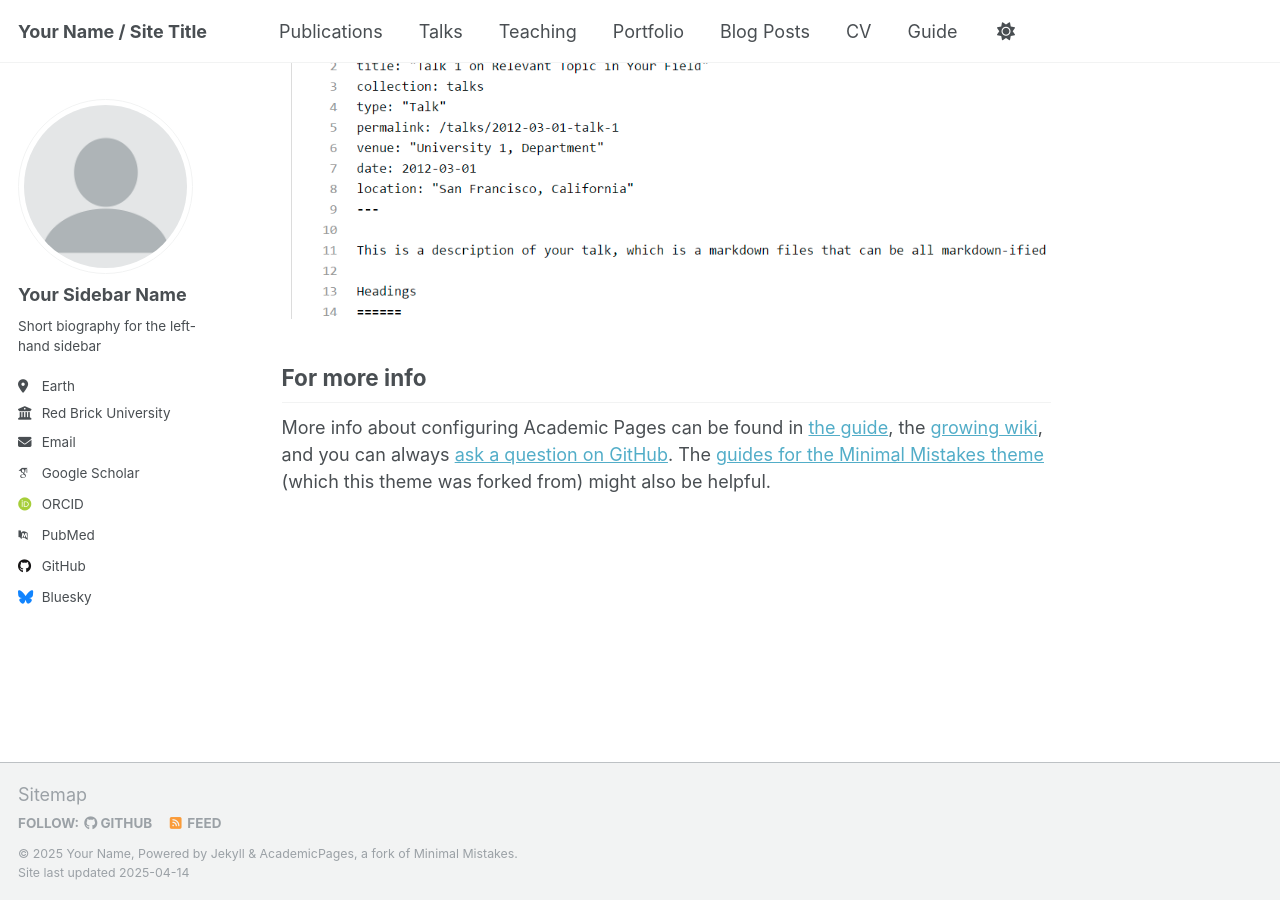
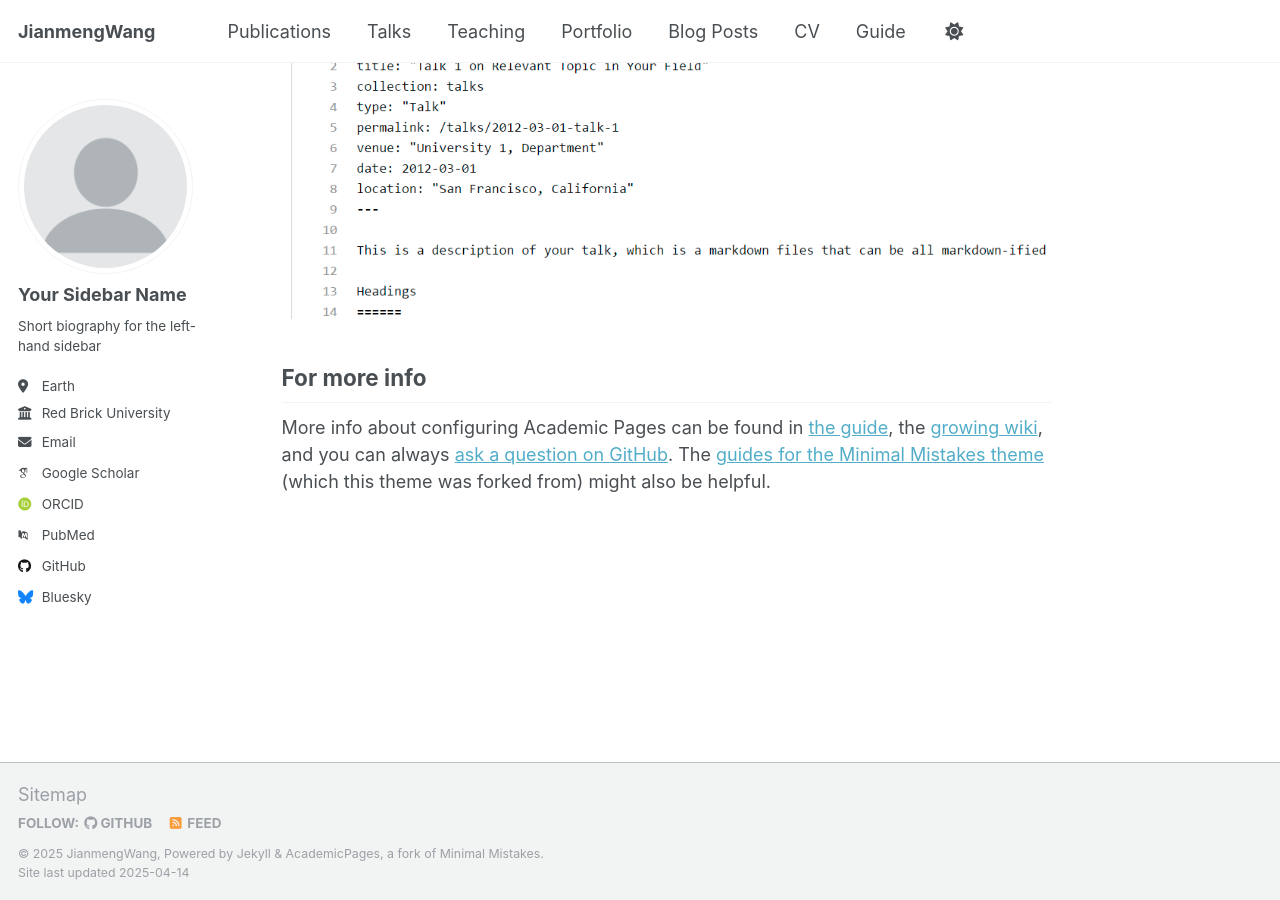
Before and after one commit to Kevin030601/JianmengWang.github.io, a Jekyll site: the page built from _pages/about.md, in a window 1280 px wide and 900 px high, scrolled down 2636 px. Built offline with Jekyll 4.4.1, drawn with Linux system fonts in a browser that asks for light colours; some web fonts are replaced.

Commit message:
Update _config.yml

```diff
--- a/_config.yml
+++ b/_config.yml
@@ -9,13 +9,13 @@
 # Basic Site Settings
 locale                   : "en-US"
 site_theme               : "default"
-title                    : "Your Name / Site Title"
+title                    : "JianmengWang"
 title_separator          : "-"
-name                     : &name "Your Name"
+name                     : &name "JianmengWang"
 description              : &description "personal description"
-url                      : https://academicpages.github.io # the base hostname & protocol for your site e.g. "https://[your GitHub username].github.io"
+url                      : https://JianmengWang.github.io # the base hostname & protocol for your site e.g. "https://[your GitHub username].github.io"
 baseurl                  : "" # the subpath of your site, e.g. "/blog"
-repository               : "academicpages/academicpages.github.io"
+repository               : "Kevin030601/JianmengWang.github.io"
 
 # Site Author - The following control what appear as part of the author content on the side bar.
 #               If a field is blank the icon and link will not appear, otherwise it will be shown.
```
